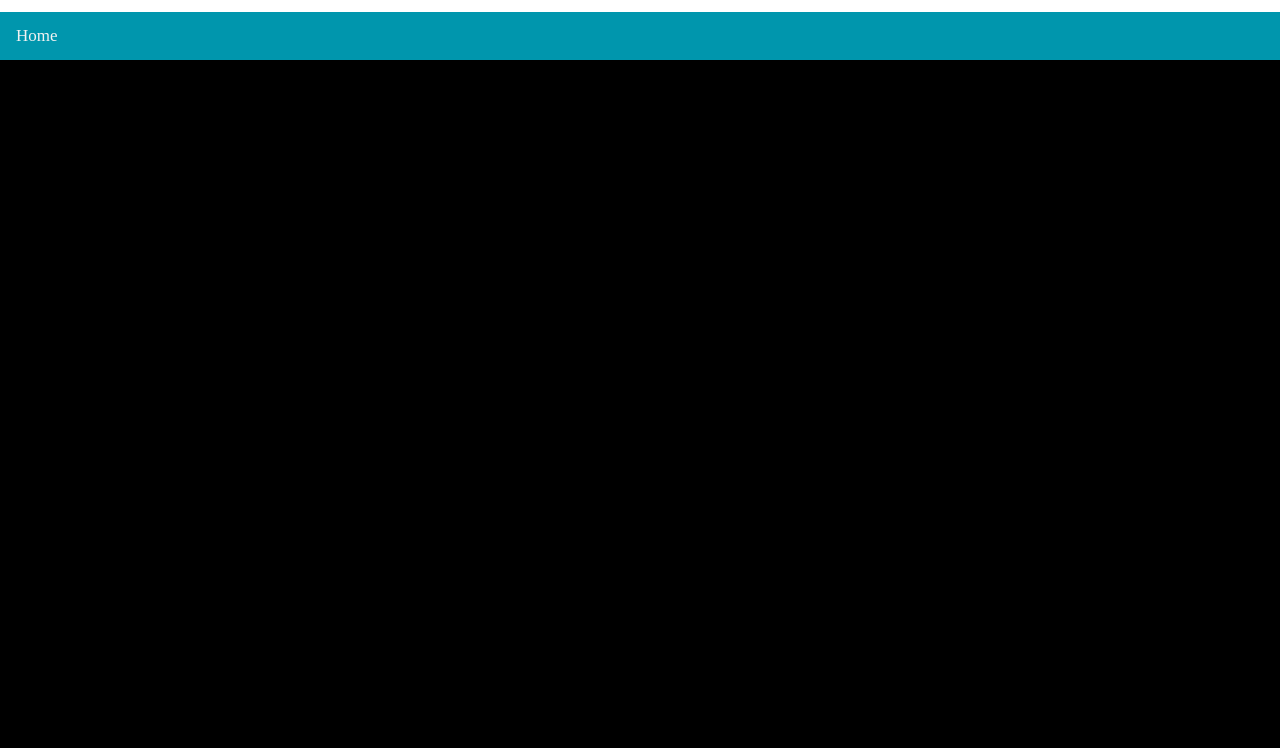
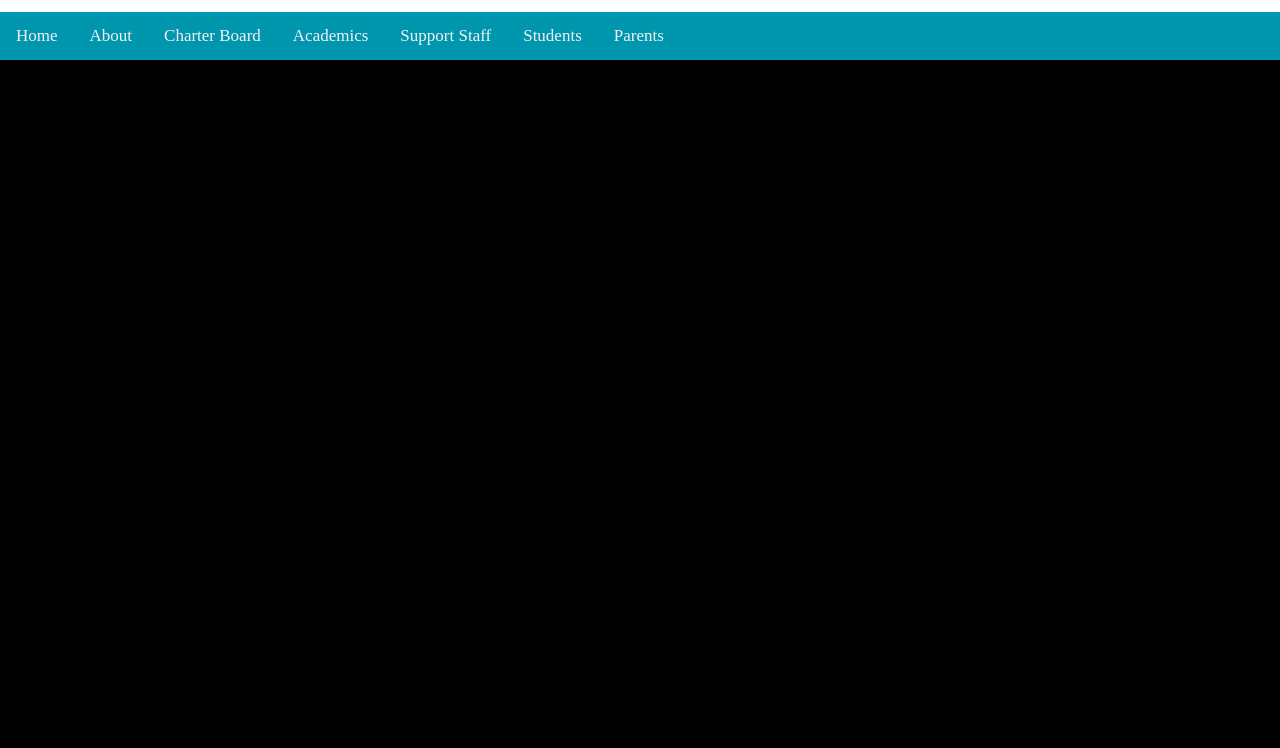
Before and after one commit to brgvefdsc/codingclubwebsite, a plain HTML site: page index.html in a window 1280 px wide. Shown: the part 52-800 px from the top of the page. Drawn offline with Linux system fonts and the light colour scheme.

Commit message:
Add files via upload

```diff
--- a/index.html
+++ b/index.html
@@ -6,12 +6,19 @@
     <meta name="viewport" content="width=device-width, initial-scale=1.0">
     <title>Document</title>
     <style> @import url(theme.css);</style>
-
 </head>
-<body>
+<body class="bod">
     <h1>BAYFRONT</h1>
     <div class="topnav">
-        <a>Home</a>
+        <a href="#">Home</a>
+        <a href="#">About</a>
+        <a href="#">Charter Board</a>
+        <a href="#">Academics</a>
+        <a href="#">Support Staff</a>
+        <a href="#">Students</a>
+        <a href="#">Parents</a>
+
+
     </div>
 
 </body>
```
